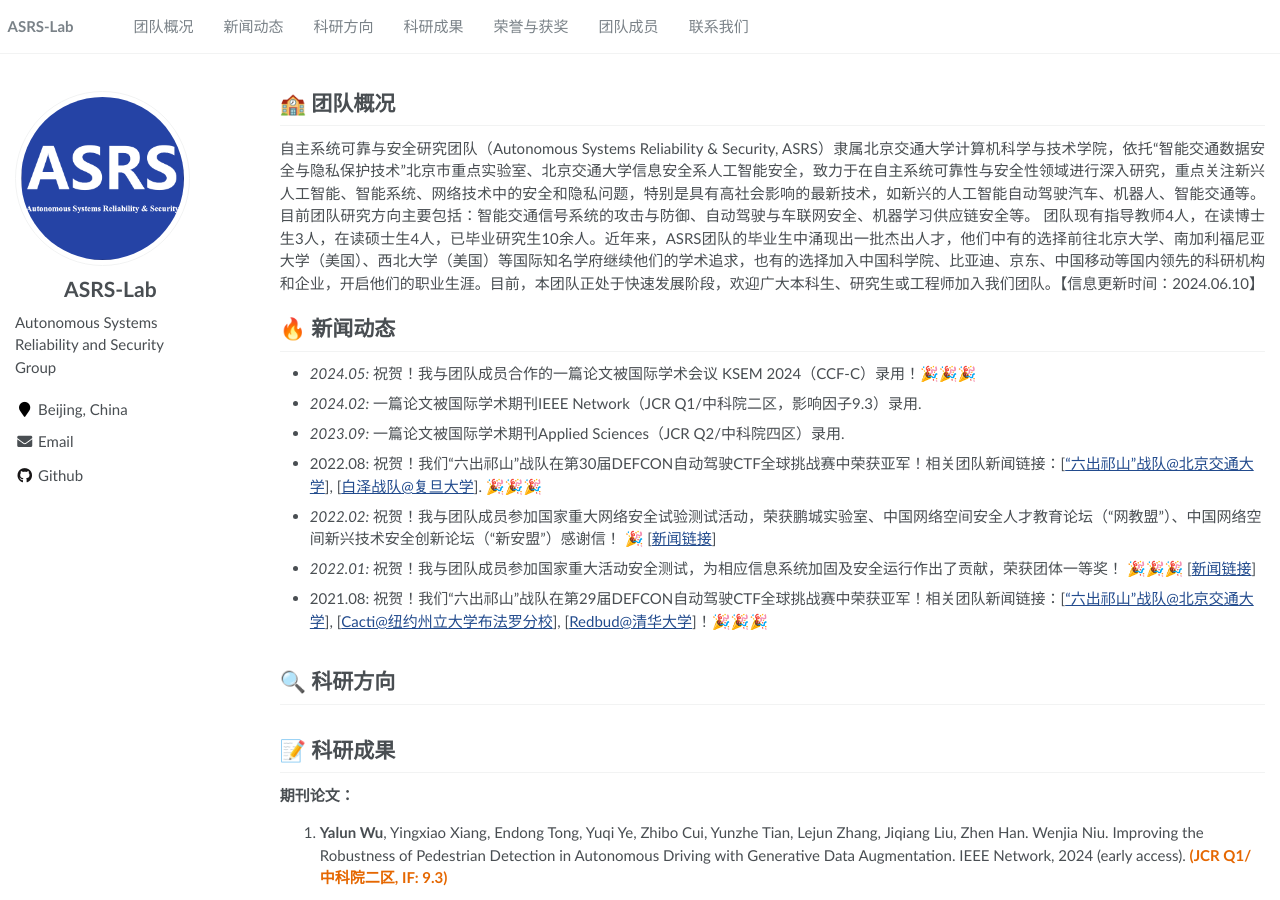
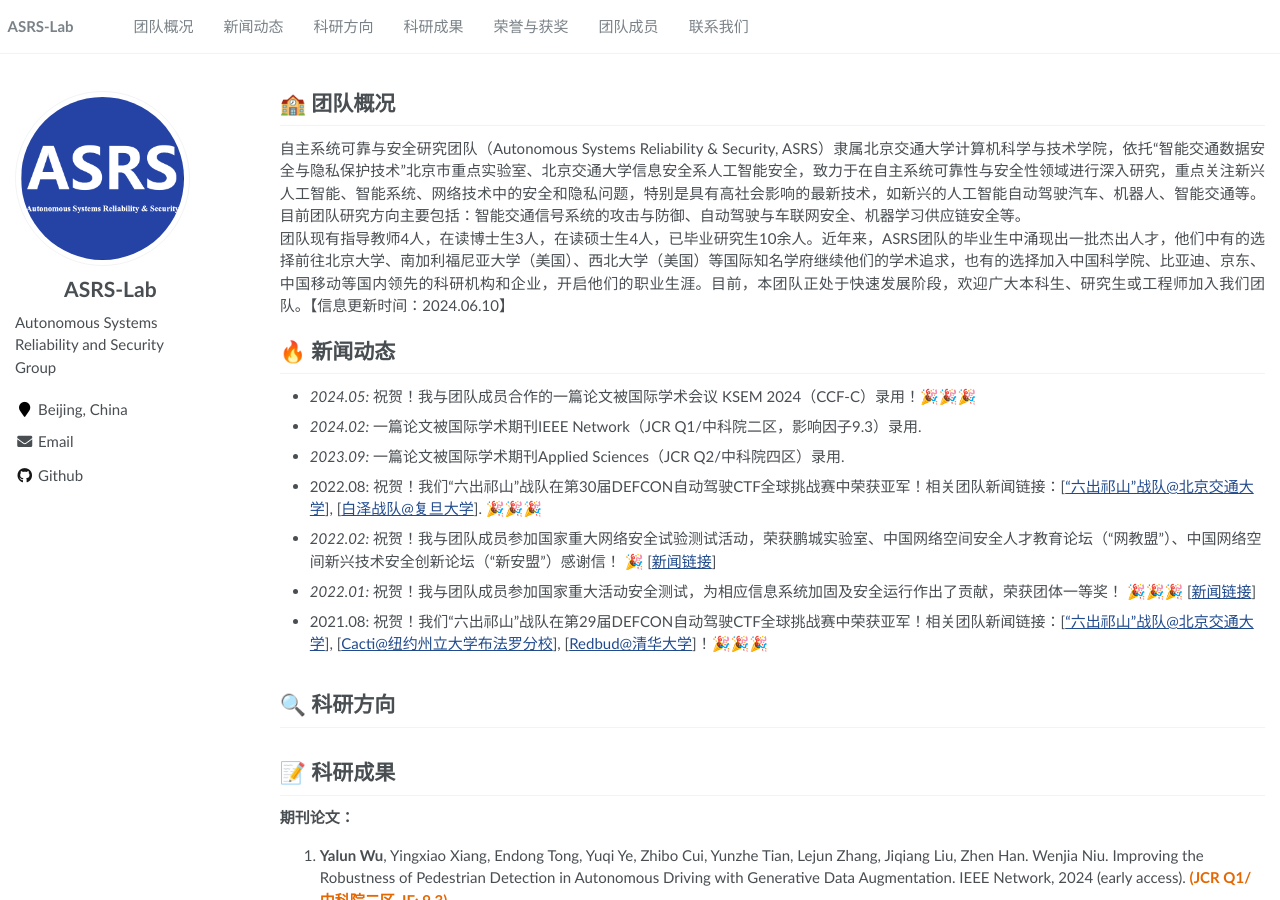
Before and after one commit to ASRS-Lab/ASRS-Lab.github.io, a Jekyll site: the page built from _pages/about.md, in a window 1280 px wide and 900 px high. Built offline with Jekyll 4.4.1, drawn with Linux system fonts in a browser that asks for light colours.

Commit message:
更新团队概况,fix bugs

```diff
--- a/_pages/about.md
+++ b/_pages/about.md
@@ -19,9 +19,9 @@ redirect_from:
 
 # 🏫 团队概况
 <div style="text-align:justify;">
-自主系统可靠与安全研究团队（Autonomous Systems Reliability & Security, ASRS）隶属北京交通大学计算机科学与技术学院，依托“智能交通数据安全与隐私保护技术”北京市重点实验室、北京交通大学信息安全系人工智能安全，致力于在自主系统可靠性与安全性领域进行深入研究，重点关注新兴人工智能、智能系统、网络技术中的安全和隐私问题，特别是具有高社会影响的最新技术，如新兴的人工智能自动驾驶汽车、机器人、智能交通等。目前团队研究方向主要包括：智能交通信号系统的攻击与防御、自动驾驶与车联网安全、机器学习供应链安全等。
+自主系统可靠与安全研究团队（Autonomous Systems Reliability & Security, ASRS）隶属北京交通大学计算机科学与技术学院，依托“智能交通数据安全与隐私保护技术”北京市重点实验室、北京交通大学信息安全系人工智能安全，致力于在自主系统可靠性与安全性领域进行深入研究，重点关注新兴人工智能、智能系统、网络技术中的安全和隐私问题，特别是具有高社会影响的最新技术，如新兴的人工智能自动驾驶汽车、机器人、智能交通等。目前团队研究方向主要包括：智能交通信号系统的攻击与防御、自动驾驶与车联网安全、机器学习供应链安全等。</div>
 
-团队现有指导教师4人，在读博士生3人，在读硕士生4人，已毕业研究生10余人。近年来，ASRS团队的毕业生中涌现出一批杰出人才，他们中有的选择前往北京大学、南加利福尼亚大学（美国）、西北大学（美国）等国际知名学府继续他们的学术追求，也有的选择加入中国科学院、比亚迪、京东、中国移动等国内领先的科研机构和企业，开启他们的职业生涯。目前，本团队正处于快速发展阶段，欢迎广大本科生、研究生或工程师加入我们团队。【信息更新时间：2024.06.10】
+<div style="text-align:justify;">团队现有指导教师4人，在读博士生3人，在读硕士生4人，已毕业研究生10余人。近年来，ASRS团队的毕业生中涌现出一批杰出人才，他们中有的选择前往北京大学、南加利福尼亚大学（美国）、西北大学（美国）等国际知名学府继续他们的学术追求，也有的选择加入中国科学院、比亚迪、京东、中国移动等国内领先的科研机构和企业，开启他们的职业生涯。目前，本团队正处于快速发展阶段，欢迎广大本科生、研究生或工程师加入我们团队。【信息更新时间：2024.06.10】
 </div>
 <span class='anchor' id='News'></span>
 
```
